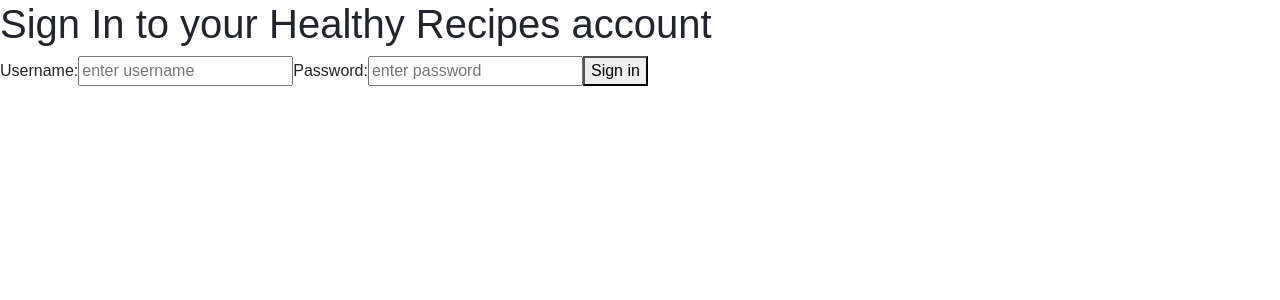
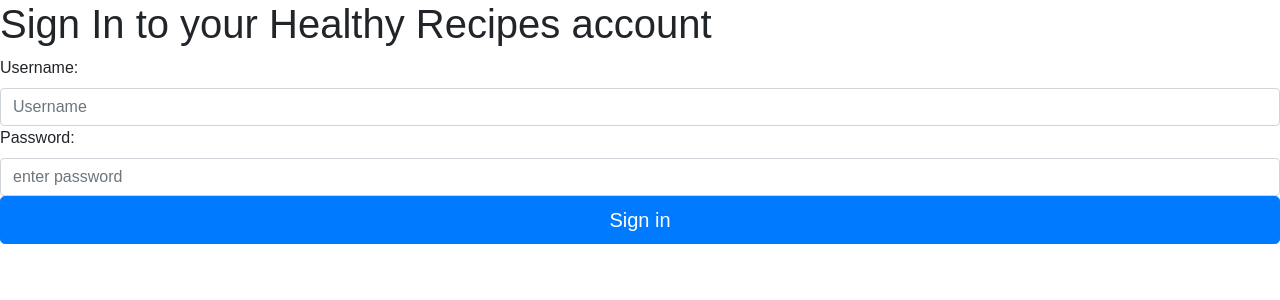
Before and after one commit to mwlai288/healthyrecipe2, a React (Create React App) app in the folder client/: page / in a window 1280 px wide. Shown: the top 300 px of the page. Built offline with nearby package versions, Linux system fonts and the light colour scheme; the HTML template or start-up script is replaced by a standard one.

Commit message:
some styling for auth pages

```diff
--- a/client/src/components/Dashboard.tsx
+++ b/client/src/components/Dashboard.tsx
@@ -1,9 +1,12 @@
 import * as React from "react";
-
-// export interface IAppProps {
-// }
+import axios from "axios";
 
 export default class Dashboard extends React.Component<any, any> {
+  public componentDidMount = async () => {
+    const res = await axios.get("http://localhost:8080/recipe");
+    console.log(res);
+  };
+
   public render() {
     return (
       <div>
--- a/client/src/components/Register.tsx
+++ b/client/src/components/Register.tsx
@@ -37,26 +37,31 @@ export default class Register extends React.Component<any, any> {
     return (
       <div>
         <h1>Register to Healthy Recipes</h1>
-        <form onSubmit={this.registerUser}>
+        <form className="form-signin" onSubmit={this.registerUser}>
           <input
             onChange={this.handleChange}
             type="text"
             name="username"
-            placeholder="username"
+            placeholder="Username"
+            className="form-control"
           />
           <input
             onChange={this.handleChange}
             type="email"
             name="email"
             placeholder="Email"
+            className="form-control"
           />
           <input
             onChange={this.handleChange}
             type="password"
             name="password"
             placeholder="Password"
+            className="form-control"
           />
-          <button>Register</button>
+          <button className="btn btn-lg btn-primary btn-block" type="submit">
+            Register
+          </button>
         </form>
       </div>
     );
--- a/client/src/components/SignIn.tsx
+++ b/client/src/components/SignIn.tsx
@@ -40,22 +40,25 @@ export default class SignIn extends React.Component<any, any> {
     return (
       <div>
         <h1>Sign In to your Healthy Recipes account</h1>
-        <form onSubmit={this.signInUser}>
+
+        <form className="form-signin" onSubmit={this.signInUser}>
           <label htmlFor="sign-in-username">Username: </label>
           <input
             type="text"
-            id="sign-in-username"
-            placeholder="enter username"
+            className="form-control"
+            placeholder="Username"
             onChange={this.handleChange}
           />
           <label htmlFor="sign-in-password">Password: </label>
           <input
             type="password"
-            id="sign-in-password"
+            className="form-control"
             placeholder="enter password"
             onChange={this.handleChange}
           />
-          <button type="submit">Sign in</button>
+          <button className="btn btn-lg btn-primary btn-block" type="submit">
+            Sign in
+          </button>
         </form>
       </div>
     );
```
